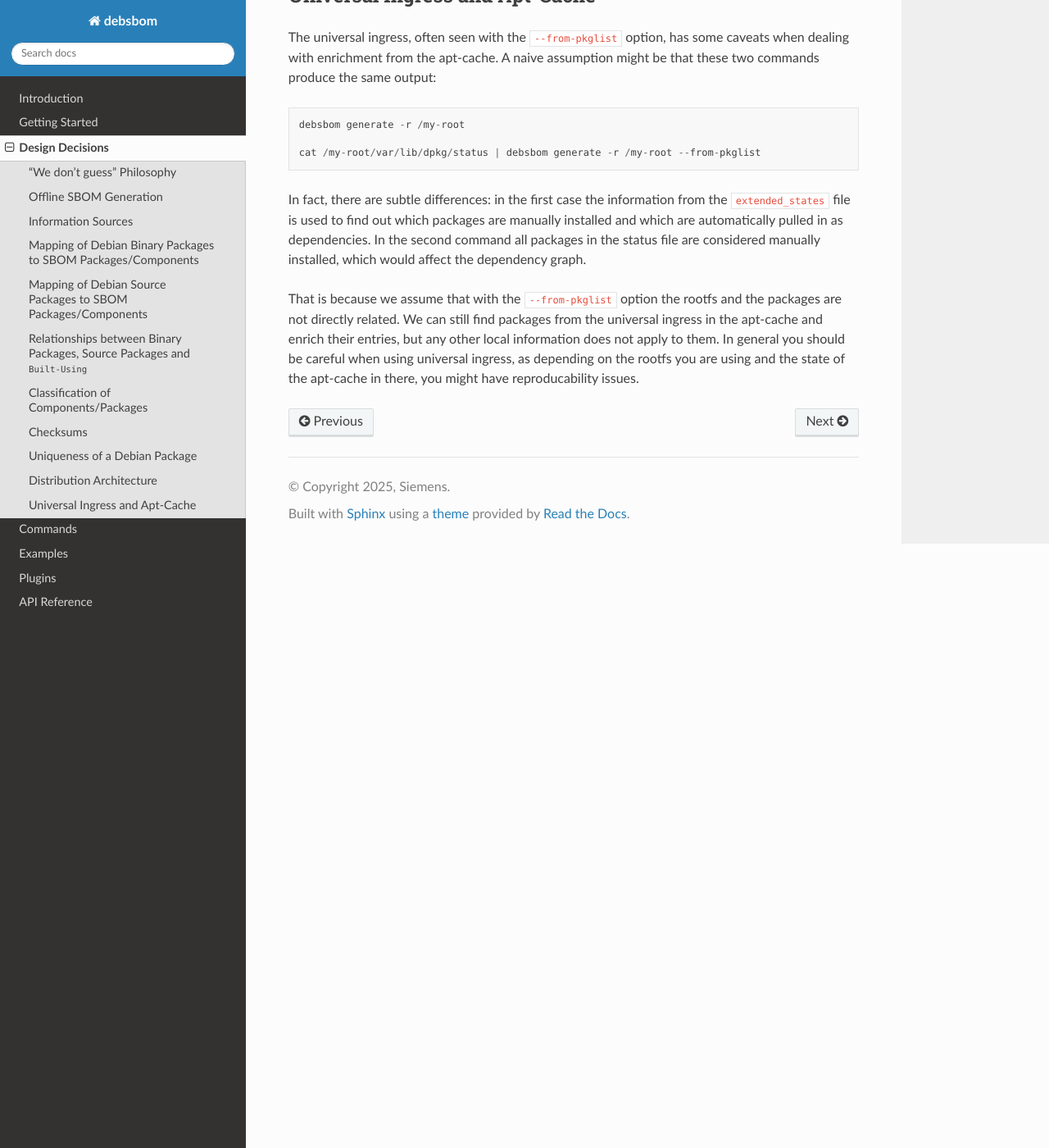
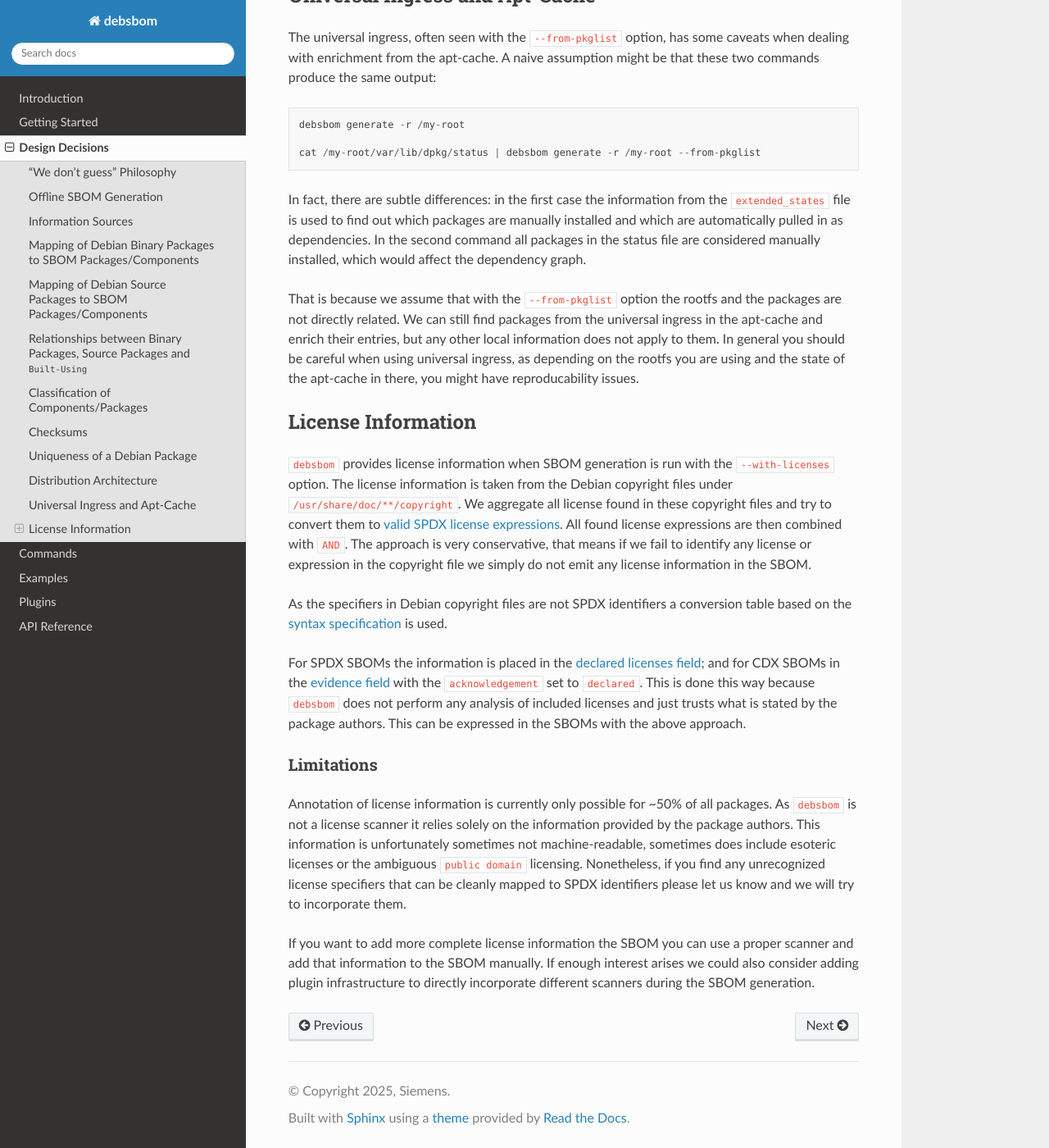
Before and after one commit to siemens/debsbom, a Sphinx documentation site: the page built from docs/source/design-decisions.rst, in a window 1280 px wide and 1400 px high, scrolled down 6122 px. Shown: the whole window at 82% size. Built offline with Sphinx 7.4.7 and the Read the Docs theme 3.1.0, drawn with Linux system fonts in a browser that asks for light colours.

Commit message:
docs: document license information handling
Properly document how we handle license information and what the current
limitations are.

Also remove the previous statement that license information is a
non-goal.

Signed-off-by: Christoph Steiger <christoph.steiger@siemens.com>

```diff
--- a/docs/source/design-decisions.rst
+++ b/docs/source/design-decisions.rst
@@ -193,3 +193,19 @@ The universal ingress, often seen with the ``--from-pkglist`` option, has some c
 In fact, there are subtle differences: in the first case the information from the ``extended_states`` file is used to find out which packages are manually installed and which are automatically pulled in as dependencies. In the second command all packages in the status file are considered manually installed, which would affect the dependency graph.
 
 That is because we assume that with the ``--from-pkglist`` option the rootfs and the packages are not directly related. We can still find packages from the universal ingress in the apt-cache and enrich their entries, but any other local information does not apply to them. In general you should be careful when using universal ingress, as depending on the rootfs you are using and the state of the apt-cache in there, you might have reproducability issues.
+
+License Information
+-------------------
+
+``debsbom`` provides license information when SBOM generation is run with the ``--with-licenses`` option. The license information is taken from the Debian copyright files under ``/usr/share/doc/**/copyright``. We aggregate all license found in these copyright files and try to convert them to `valid SPDX license expressions <https://spdx.org/licenses/>`__. All found license expressions are then combined with ``AND``. The approach is very conservative, that means if we fail to identify any license or expression in the copyright file we simply do not emit any license information in the SBOM.
+
+As the specifiers in Debian copyright files are not SPDX identifiers a conversion table based on the `syntax specification <https://www.debian.org/doc/packaging-manuals/copyright-format/1.0/#license-specification>`__ is used.
+
+For SPDX SBOMs the information is placed in the `declared licenses field <https://spdx.github.io/spdx-spec/v2.3/package-information/#715-declared-license-field>`__; and for CDX SBOMs in the `evidence field <https://cyclonedx.org/docs/1.6/json/#components_items_evidence_licenses>`__ with the ``acknowledgement`` set to ``declared``. This is done this way because ``debsbom`` does not perform any analysis of included licenses and just trusts what is stated by the package authors. This can be expressed in the SBOMs with the above approach.
+
+Limitations
+^^^^^^^^^^^
+
+Annotation of license information is currently only possible for ~50% of all packages. As ``debsbom`` is not a license scanner it relies solely on the information provided by the package authors. This information is unfortunately sometimes not machine-readable, sometimes does include esoteric licenses or the ambiguous ``public domain`` licensing. Nonetheless, if you find any unrecognized license specifiers that can be cleanly mapped to SPDX identifiers please let us know and we will try to incorporate them.
+
+If you want to add more complete license information the SBOM you can use a proper scanner and add that information to the SBOM manually. If enough interest arises we could also consider adding plugin infrastructure to directly incorporate different scanners during the SBOM generation.
```
Also changed, not shown: README.md (+0 -5 lines), docs/source/intro.rst (+0 -8 lines).
